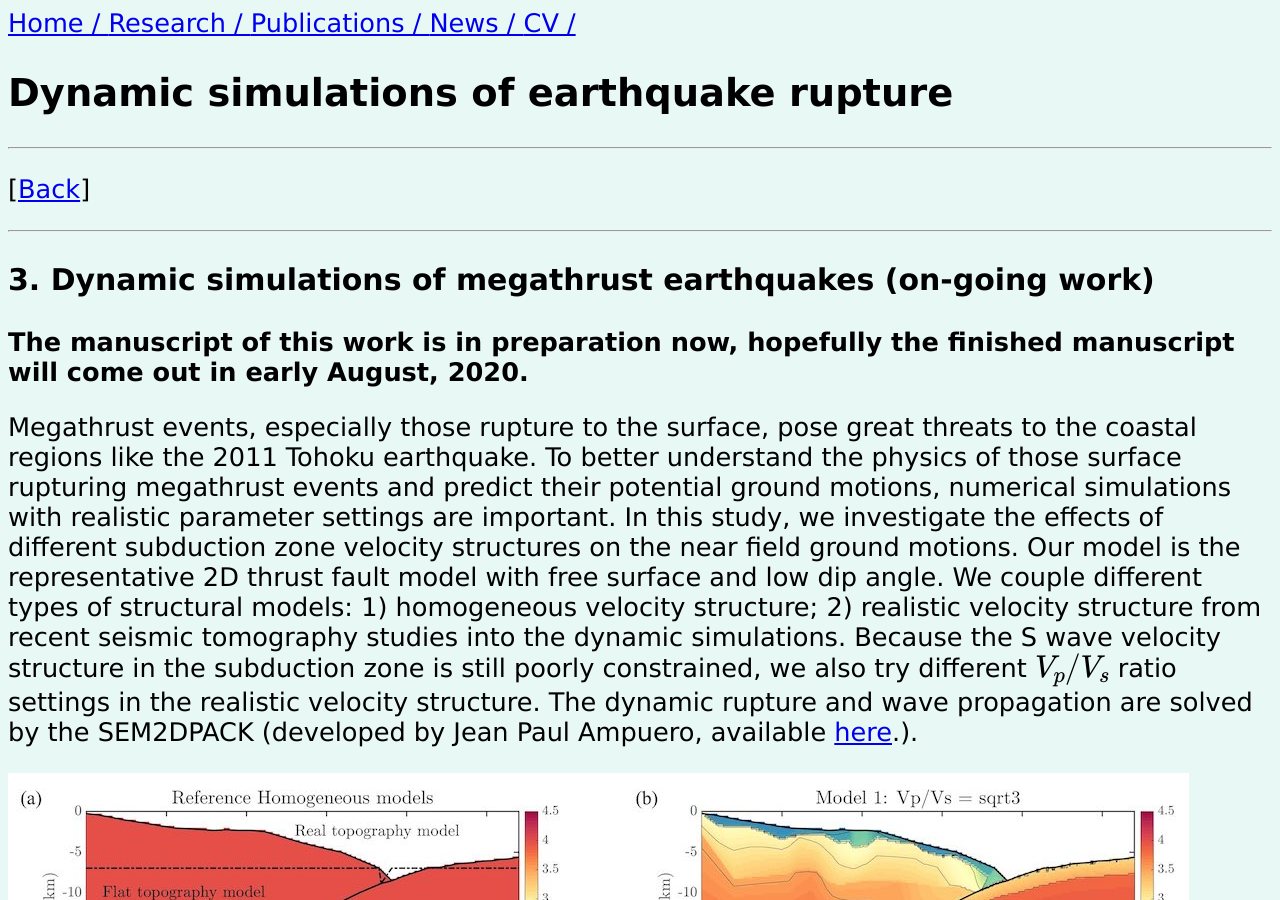
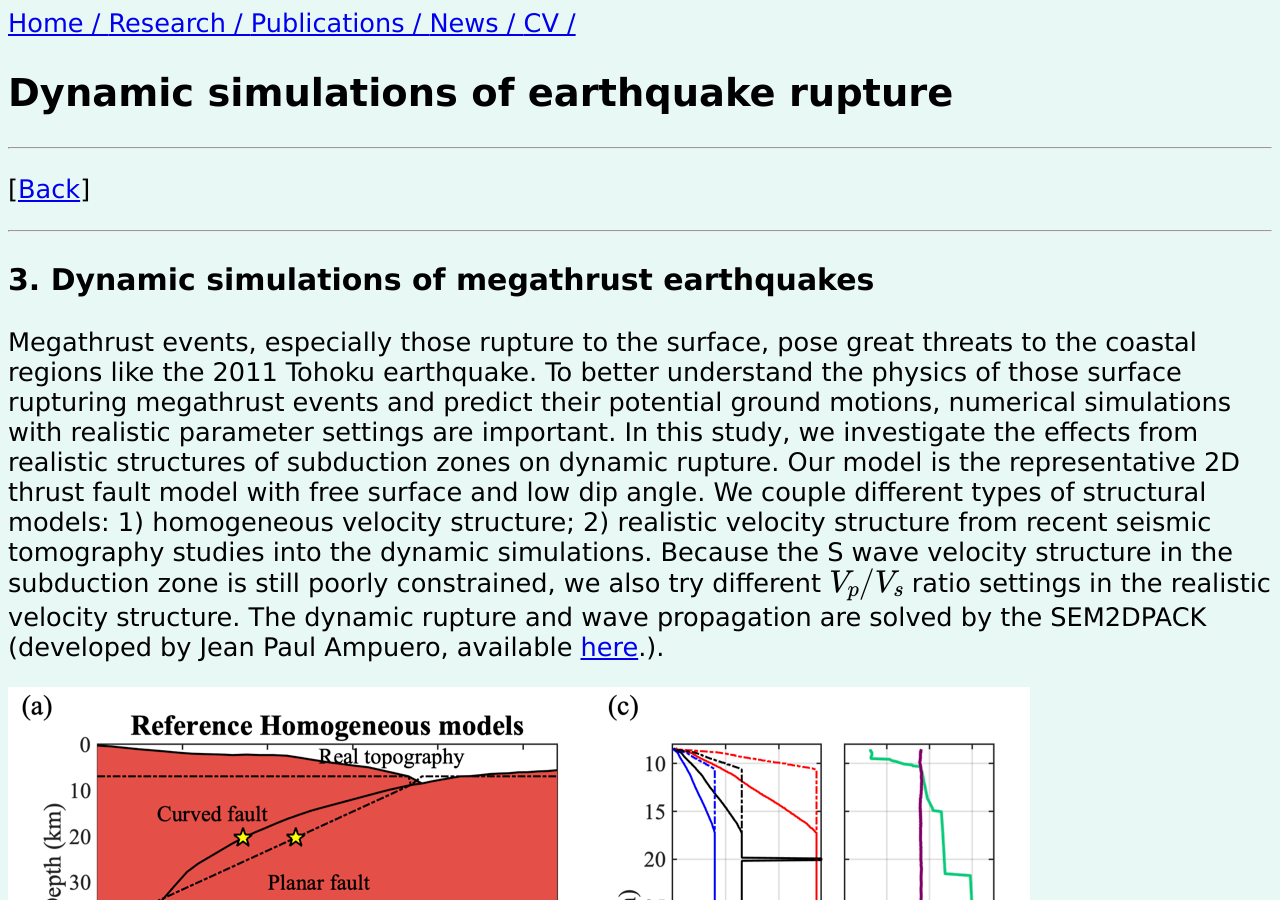
Before and after one commit to yinjiuxun/yinjiuxun.github.io, a Jekyll site: the page built from pages/simulations.md, in a window 1280 px wide and 900 px high. Built offline with Jekyll 4.4.1, drawn with Linux system fonts in a browser that asks for light colours; formulas are drawn with MathJax 3.

Commit message:
Update
Update simulations

```diff
--- a/pages/simulations.md
+++ b/pages/simulations.md
@@ -10,15 +10,14 @@
 
 ----
 
-### 3. Dynamic simulations of megathrust earthquakes (on-going work)
+### 3. Dynamic simulations of megathrust earthquakes
 
 
-**The manuscript of this work is in preparation now, hopefully the finished manuscript will come out in early August, 2020.**
 
-Megathrust events, especially those rupture to the surface, pose great threats to the coastal regions like the 2011 Tohoku earthquake. To better understand the physics of those surface rupturing megathrust events and predict their potential ground motions, numerical simulations with realistic parameter settings are important. In this study, we investigate the effects of different subduction zone velocity structures on the near field ground motions. Our model is the representative 2D thrust fault model with free surface and low dip angle. We couple different types of structural models: 1) homogeneous velocity structure; 2) realistic velocity structure from recent seismic tomography studies into the dynamic simulations. Because the S wave velocity structure in the subduction zone is still poorly constrained, we also try different $V_p/V_s$ ratio settings in the realistic velocity structure. The dynamic rupture and wave propagation are solved by the SEM2DPACK (developed by Jean Paul Ampuero, available [here](https://github.com/jpampuero/sem2dpack).).
+Megathrust events, especially those rupture to the surface, pose great threats to the coastal regions like the 2011 Tohoku earthquake. To better understand the physics of those surface rupturing megathrust events and predict their potential ground motions, numerical simulations with realistic parameter settings are important. In this study, we investigate the effects from realistic structures of subduction zones on dynamic rupture. Our model is the representative 2D thrust fault model with free surface and low dip angle. We couple different types of structural models: 1) homogeneous velocity structure; 2) realistic velocity structure from recent seismic tomography studies into the dynamic simulations. Because the S wave velocity structure in the subduction zone is still poorly constrained, we also try different $V_p/V_s$ ratio settings in the realistic velocity structure. The dynamic rupture and wave propagation are solved by the SEM2DPACK (developed by Jean Paul Ampuero, available [here](https://github.com/jpampuero/sem2dpack).).
 
 
-![megathrust](/assets/velocity_models.jpg)
+![megathrust](/assets/velocity_models.png)
 
 _Different types of velocity models settings._
 
@@ -26,7 +25,7 @@
 For the same nucleation process, pre-stress distribution and friction properties at the dynamic source, the heterogeneous velocity structure prominently changes the wave propagation and plays an important role in the ground motion prediction. We seek for the seismic signatures of those structural heterogeneities by comparing the corresponding ground motions recorded at nearby receivers. The shallow structures with large velocity contrasts, such as the accretionary wedge and sedimentary layers, are able to trap the dynamic waves and cause large reverberations more efficiently, thus potentially lead to large ground motions and tsunamic hazards. These series of systematic simulations of cosesimic rupture for the subduction zones can help better understand the interactions between the dynamic rupture and heterogeneous near-source velocity structures, thus further help to mitigate the potential seismic hazards.
 
 
-![megathrust](/assets/model_comparison.jpg)
+![megathrust](/assets/model_comparison.png)
 
 _Comparison among dynamic rupture models with different velocity structures._
 
```
Also changed, not shown: assets/model_comparison.jpg (deleted), assets/model_comparison.png (added), assets/velocity_models.jpg (deleted), assets/velocity_models.png (added).
